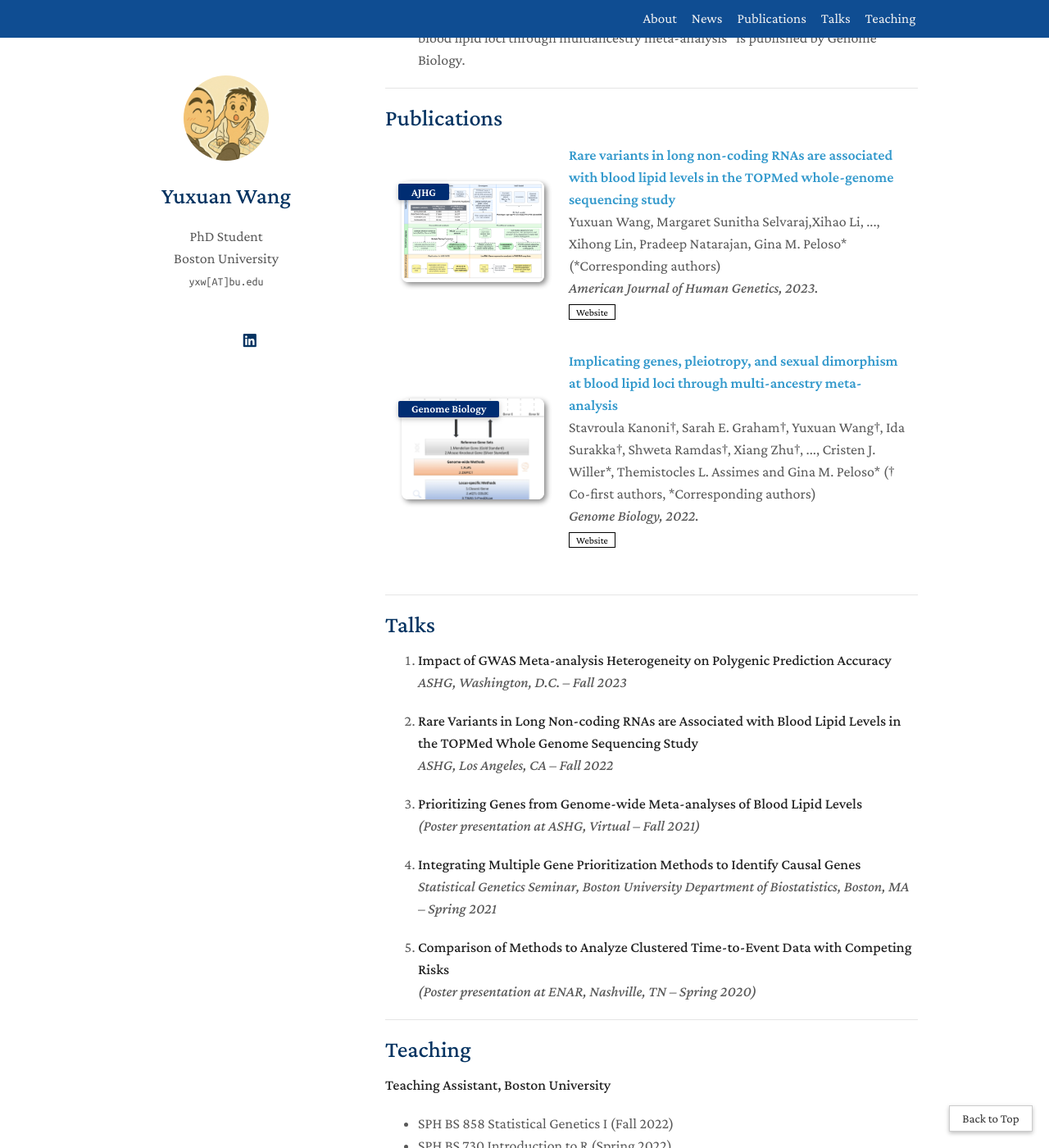
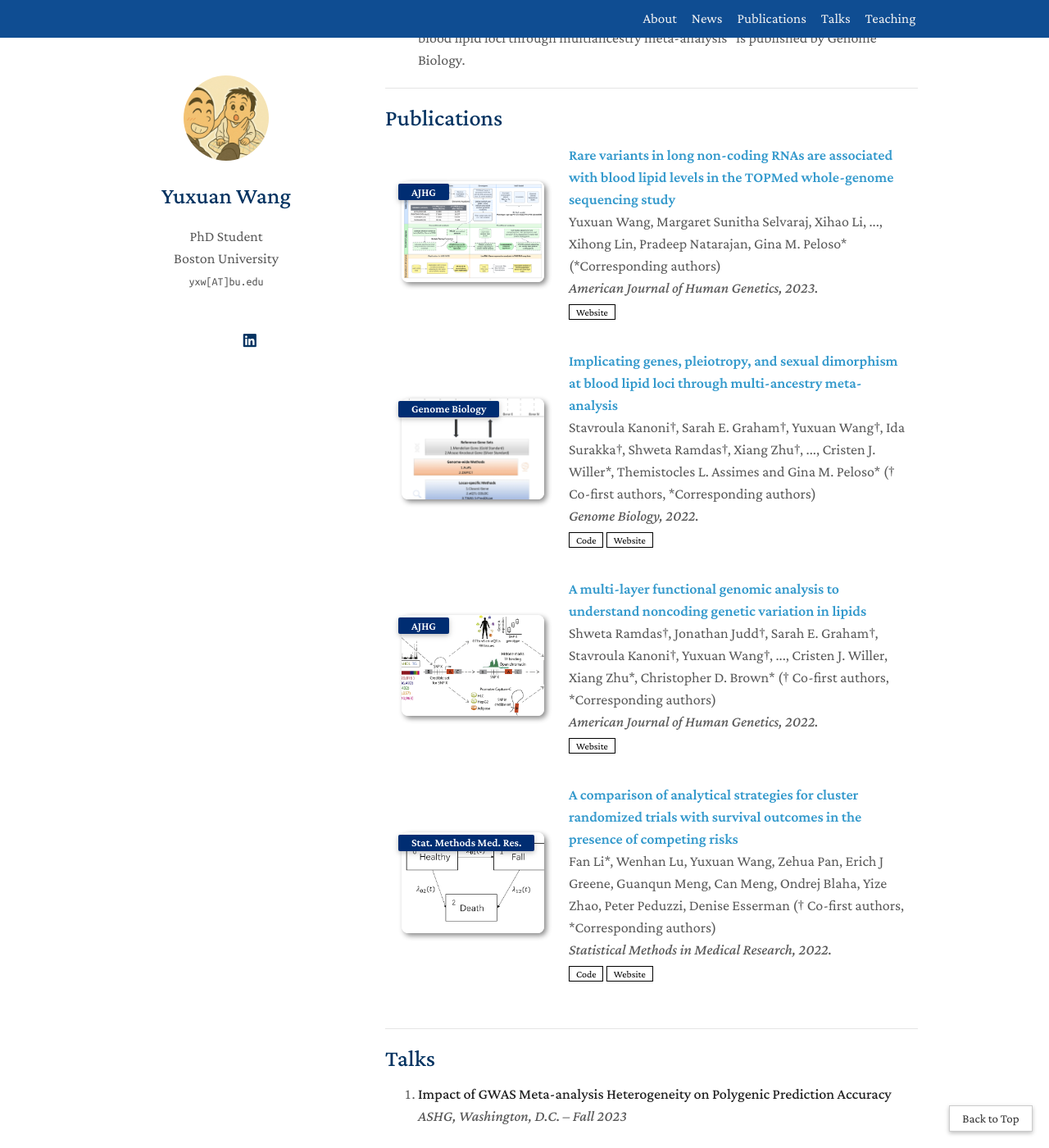
Before and after one commit to yxwyx/yxwyx.github.io, a Jekyll site: the page built from index.md, in a window 1280 px wide and 1400 px high, scrolled down 733 px. Shown: the whole window at 82% size. Built offline with Jekyll 4.4.1, drawn with Linux system fonts in a browser that asks for light colours; nearby versions of some CDN libraries; a style sheet for code colours, icons or effects is not loaded.

Commit message:
Update Pub

```diff
--- a/_data/publications.yml
+++ b/_data/publications.yml
@@ -1,7 +1,7 @@
 main:
 
   - title: "Rare variants in long non-coding RNAs are associated with blood lipid levels in the TOPMed whole-genome sequencing study"
-    authors: Yuxuan Wang, Margaret Sunitha Selvaraj,Xihao Li, ..., Xihong Lin, Pradeep Natarajan, Gina M. Peloso* (*Corresponding authors)
+    authors: Yuxuan Wang, Margaret Sunitha Selvaraj, Xihao Li, ..., Xihong Lin, Pradeep Natarajan, Gina M. Peloso* (*Corresponding authors)
     journal_short: AJHG
     journal: American Journal of Human Genetics, 2023.
     pdf: ./assets/files/lncRNA.pdf
@@ -14,6 +14,23 @@ main:
     journal_short: Genome Biology
     journal: Genome Biology, 2022.
     pdf: ./assets/files/glgc2.pdf
-    #code: https://github.com/Global-Lipids-Genetics/glgc_biology_paper
+    code: https://github.com/Global-Lipids-Genetics/glgc_biology_paper
     website: https://genomebiology.biomedcentral.com/articles/10.1186/s13059-022-02837-1
     image: ./assets/img/glgc2.png
+
+  - title: "A multi-layer functional genomic analysis to understand noncoding genetic variation in lipids"
+    authors: Shweta Ramdas†, Jonathan Judd†, Sarah E. Graham†, Stavroula Kanoni†, Yuxuan Wang†, ..., Cristen J. Willer, Xiang Zhu*, Christopher D. Brown* († Co-first authors, *Corresponding authors)
+    journal_short: AJHG
+    journal: American Journal of Human Genetics, 2022.
+    pdf: ./assets/files/glgc3.pdf
+    website: https://www.cell.com/ajhg/fulltext/S0002-9297(22)00265-8
+    image: ./assets/img/glgc3.png
+
+  - title: "A comparison of analytical strategies for cluster randomized trials with survival outcomes in the presence of competing risks"
+    authors: Fan Li*, Wenhan Lu, Yuxuan Wang, Zehua Pan, Erich J Greene, Guanqun Meng, Can Meng, Ondrej Blaha, Yize Zhao, Peter Peduzzi, Denise Esserman († Co-first authors, *Corresponding authors)
+    journal_short: Stat. Methods Med. Res.
+    journal: Statistical Methods in Medical Research, 2022.
+    pdf: ./assets/files/simCRT.pdf
+    code: https://github.com/yxwyx/simCRTs
+    website: https://journals.sagepub.com/doi/abs/10.1177/09622802221085080
+    image: ./assets/img/simCRT.png
```
Also changed, not shown: assets/img/glgc3.png (added), assets/img/simCRT.png (added), 2 other files.
